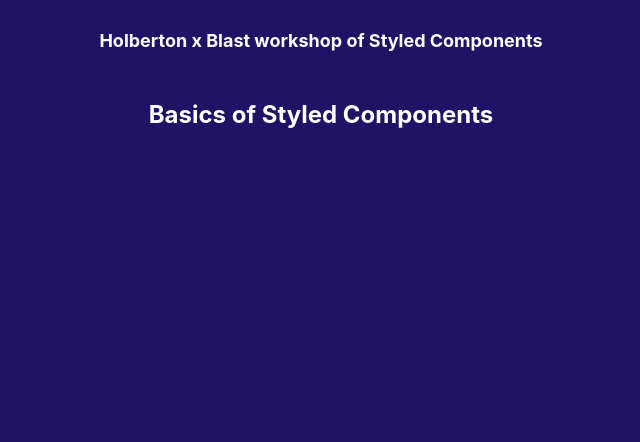
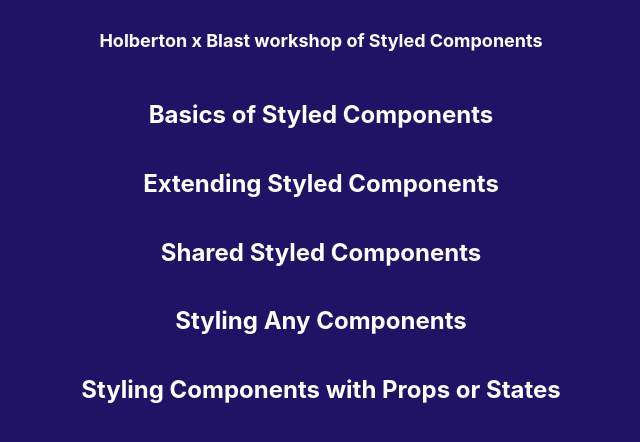
Before and after one commit to Miguel22247/workshops-hbtn, a React (Create React App) app: page / in a window 1280 px wide. Shown: the top 442 px of the page, without its empty margins (319-959 px from the left). Built offline with nearby package versions, Linux system fonts and the light colour scheme.

Commit message:
add new files

```diff
--- a/src/App.jsx
+++ b/src/App.jsx
@@ -2,6 +2,9 @@
 import { Header, Title } from "./app-styles";
 import * as S from "./app-styles";
 import { BasicComponent } from "./components/basics";
+import { ExtendingStyling } from "./components/extending-styles";
+import { StylingAnything } from "./components/styling-any-component";
+import { StylingWithPropsAndStates } from "./components/with-props";
 
 function App() {
   return (
@@ -13,6 +16,21 @@
         <S.Subtitle>Basics of Styled Components</S.Subtitle>
         <BasicComponent />
       </S.Wrapper>
+      <S.Wrapper>
+        <S.Subtitle>Extending Styled Components</S.Subtitle>
+        <ExtendingStyling />
+      </S.Wrapper>
+      <S.Wrapper>
+        <S.Subtitle>Shared Styled Components</S.Subtitle>
+      </S.Wrapper>
+      <S.Wrapper>
+        <S.Subtitle>Styling Any Components</S.Subtitle>
+        <StylingAnything />
+      </S.Wrapper>
+      <S.Wrapper>
+        <S.Subtitle>Styling Components with Props or States</S.Subtitle>
+        <StylingWithPropsAndStates />
+      </S.Wrapper>
       {/* // TODO: Show how to import components from a JS file using both methods */}
     </>
   );
```
Also changed, not shown: src/components/shared-components/index.jsx (added).
